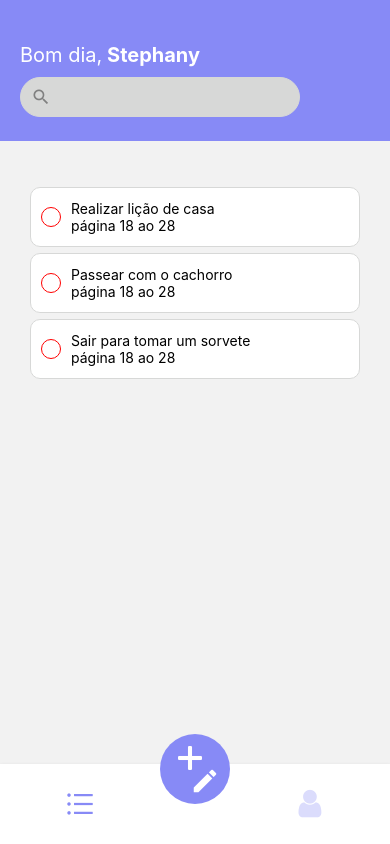
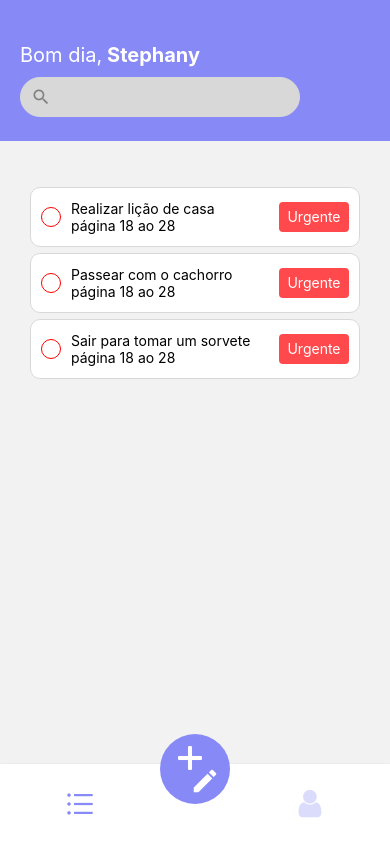
Before and after one commit to Stephanyb06/MinhaLista, a React Native app: screen /BottomRoutes in a window 390 px wide. Built offline with nearby package versions, Linux system fonts and the light colour scheme.

Commit message:
Criando cards e flag, para status dos prorpios cards

```diff
--- /dev/null
+++ b/src/components/Flag/index.tsx
@@ -0,0 +1,16 @@
+import React from "react";
+import { TouchableOpacity, View, Text } from "react-native";
+import { style } from "./style";
+
+type Props = {
+    caption: string,
+    color: string
+}
+
+export function Flag({ ...rest }: Props) {
+    return (
+        <TouchableOpacity style={[style.container, { backgroundColor: rest?.color }]}>
+            <Text style={{ color: '#FFF' }}>{rest.caption}</Text>
+        </TouchableOpacity>
+    )
+}
--- /dev/null
+++ b/src/components/Flag/style.ts
@@ -0,0 +1,13 @@
+import { StyleSheet } from "react-native";
+import { themas } from "../../global/themes";
+
+export const style = StyleSheet.create({
+    container: {
+        width: 70,
+        height: 30,
+        alignItems: 'center',
+        justifyContent: 'center',
+        backgroundColor: themas.colors.red,
+        borderRadius: 4
+    }
+})
--- a/src/global/themes.tsx
+++ b/src/global/themes.tsx
@@ -4,6 +4,8 @@ export const themas = {
         secondary: '#ffffff',
         lightGray: '#d7d8d7',
         gray: 'gray',
-        bgScreen: '#f1f7fa'
+        bgScreen: '#f1f7fa',
+        red: '#FF494C',
+        blueLight: '#87CEF6'
     }
 }
--- a/src/pages/list/index.tsx
+++ b/src/pages/list/index.tsx
@@ -4,6 +4,8 @@ import { style } from './styles';
 import { Input } from '../../components/input';
 import { MaterialIcons } from '@expo/vector-icons';
 import { Ball } from '../../components/Ball';
+import { Flag } from '../../components/Flag';
+import { themas } from '../../global/themes';
 
 type PropCard = {
     item: number,
@@ -40,13 +42,13 @@ export default function List() {
             <TouchableOpacity style={style.card}>
                 <View style={style.rowCard}>
                     <View style={style.rowCardLeft}>
-                    <Ball color="red" />
-                    <View>
-                        <Text>{item.title}</Text>
-                        <Text>{item.description}</Text>
+                        <Ball color="red" />
+                        <View>
+                            <Text>{item.title}</Text>
+                            <Text>{item.description}</Text>
+                        </View>
                     </View>
-                    </View>
-                    {/* <Flag /> */}
+                    <Flag caption="Urgente" color={themas.colors.red} />
                 </View>
             </TouchableOpacity>
         )
```
